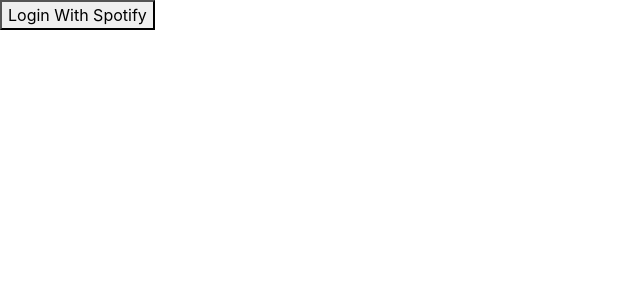
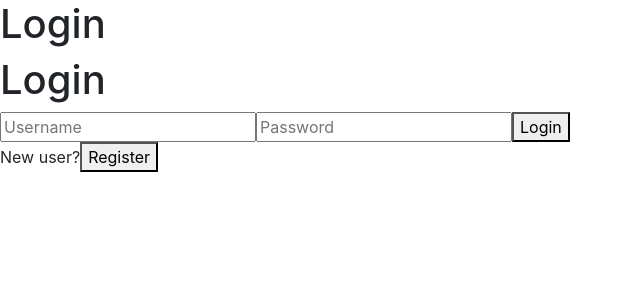
Before and after one commit to coryFinkbeiner/spotter, a React (Create React App) app in the folder client/: page / in a window 1280 px wide. Shown: the top 300 px of the page, without its empty margins (0-640 px from the left). Built offline with nearby package versions, Linux system fonts and the light colour scheme; no server answers; what spotify-web-api-node would draw is missing.

Commit message:
login flow is mvp

```diff
--- a/client/src/components/AppLogin.js
+++ b/client/src/components/AppLogin.js
@@ -1,7 +1,7 @@
 import React, { useState } from 'react';
 import axios from 'axios';
 
-const Login = () => {
+const Login = ({setIsLoggedIn}) => {
   const [username, setUsername] = useState('');
   const [password, setPassword] = useState('');
 
@@ -15,11 +15,7 @@ const Login = () => {
         }
       });
       console.log('Login response:', response.data);
-
-      window.location.href = '/login'
-
-
-
+      setIsLoggedIn(true)
     } catch (error) {
       console.error('Login error:', error);
     }
@@ -49,7 +45,7 @@ const Login = () => {
   );
 };
 
-const Register = () => {
+const Register = ({setIsLoggedIn}) => {
   const [username, setUsername] = useState('');
   const [email, setEmail] = useState('');
   const [password, setPassword] = useState('');
@@ -63,10 +59,10 @@ const Register = () => {
         password,
       });
       console.log('Register response:', response.data);
+      setIsLoggedIn(true)
 
 
-
-      window.location.href = '/login'
+      // window.location.href = '/login'
       // add the user info to the context
       // and route the user to the spotify login?
 
@@ -110,13 +106,13 @@ const Register = () => {
   );
 };
 
-const AppLogin = () => {
+const AppLogin = ({ setIsLoggedIn }) => {
   const [isNewUser, setIsNewUser] = useState(false);
 
   return (
     <div>
       <h1>{isNewUser ? 'Register' : 'Login'}</h1>
-      {isNewUser ? <Register /> : <Login />}
+      {isNewUser ? <Register setIsLoggedIn={setIsLoggedIn} /> : <Login setIsLoggedIn={setIsLoggedIn}/>}
       <p>
         {isNewUser ? 'Already have an account?' : 'New user?'}
         <button onClick={() => setIsNewUser(!isNewUser)}>
--- a/client/src/components/Login.js
+++ b/client/src/components/Login.js
@@ -1,15 +1,24 @@
-import React from 'react'
+import React, { useState } from 'react'
+import AppLogin from './AppLogin'
 
 const AUTH_URL =
   "https://accounts.spotify.com/authorize?client_id=b5fd7277f6654b3e881be98a94afd5fc&response_type=code&redirect_uri=http://localhost:3000&scope=streaming%20user-read-email%20user-read-private%20user-library-read%20user-library-modify%20user-read-playback-state%20user-modify-playback-state%20app-remote-control"
 
 function Login() {
 
+  const [ isLoggedIn, setIsLoggedIn ] = useState(false)
+
+
+
   return (
-    <button onClick={() => (window.location.href = AUTH_URL)}>
-      Login With Spotify
-    </button>
-  )
+    isLoggedIn ? (
+      <button onClick={() => (window.location.href = AUTH_URL)}>
+        Login With Spotify
+      </button>
+    ) : (
+      <AppLogin setIsLoggedIn={setIsLoggedIn}/>
+    )
+  );
 }
 
 export default Login
```
Also changed, not shown: client/src/components/Home.js (added), 1 other file (tests, documents, lock files or other folders).
